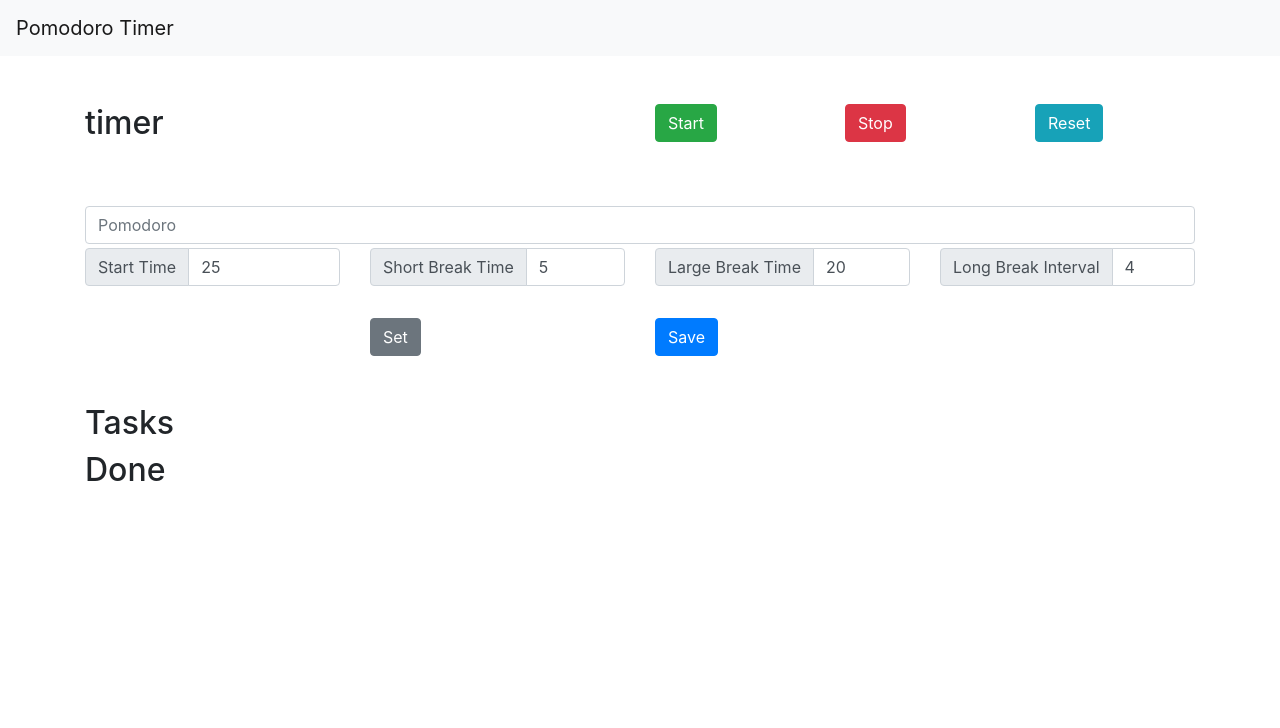
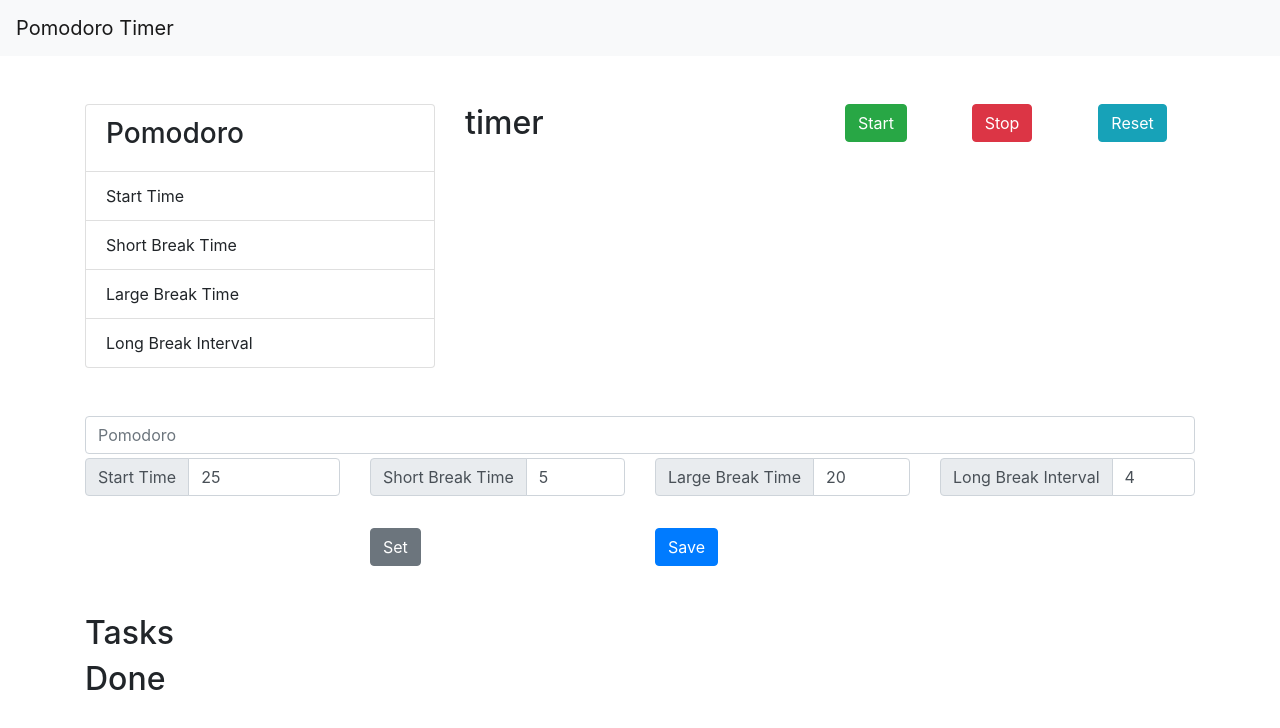
Before and after one commit to israelramosm/angular-pomodoro, an Angular app in the folder my-pomodoro/: page / in a window 1280 px wide. Shown: the top 728 px of the page. Built offline with nearby package versions, Linux system fonts and the light colour scheme.

Commit message:
variable name updated, set config to clock

```diff
--- a/my-pomodoro/src/app/app-clock/app.clock.html
+++ b/my-pomodoro/src/app/app-clock/app.clock.html
@@ -1,16 +1,32 @@
 <section class="row mb-5 mt-5">
+    <div class="col" *ngIf="setConfig">
+        <ul class="list-group">
+            <li class="list-group-item d-flex justify-content-between align-items-center">
+                <h3>{{setConfig.pomodoroName ? setConfig.pomodoroName: "Pomodoro"}}</h3>
+            </li>
+            <li class="list-group-item d-flex justify-content-between align-items-center">
+                Start Time
+                <span>{{setConfig.startTime}}</span>
+            </li>
+            <li class="list-group-item d-flex justify-content-between align-items-center">
+                Short Break Time
+                <span>{{setConfig.shortBreakTime}}</span>
+            </li>
+            <li class="list-group-item d-flex justify-content-between align-items-center">
+                Large Break Time
+                <span>{{setConfig.longBreakTime}}</span>
+            </li>
+            <li class="list-group-item d-flex justify-content-between align-items-center">
+                Long Break Interval
+                <span>{{setConfig.breakInterval}}</span>
+            </li>
+        </ul>
+    </div>
     <div class="col">
         <header>
             <h2>timer</h2>
         </header>
-        <div *ngIf="setConfig">
-            <p>{{setConfig.pomodoroName}}</p>
-            <p>{{setConfig.startTime}}</p>
-            <p>{{setConfig.shortBreakTime}}</p>
-            <p>{{setConfig.largeBreakTime}}</p>
-            <p>{{setConfig.breakInterval}}</p>
-            <p>{{setConfig.isDone}}</p>
-        </div>
+
     </div>
     <div class="col">
         <div class="row">
--- a/my-pomodoro/src/app/app-config/app.config.html
+++ b/my-pomodoro/src/app/app-config/app.config.html
@@ -17,9 +17,9 @@
         </div>
         <div class="input-group mb-3 col">
             <div class="input-group-prepend">
-                <label class="input-group-text" for="largeBreakTime">Large Break Time</label>
+                <label class="input-group-text" for="longBreakTime">Large Break Time</label>
             </div>
-            <input name="largeBreakTime" id="largeBreakTime" class="form-control" type="number" min="10" max="20" [(ngModel)]="pomodoroConfig.largeBreakTime">
+            <input name="longBreakTime" id="longBreakTime" class="form-control" type="number" min="10" max="20" [(ngModel)]="pomodoroConfig.longBreakTime">
         </div>
         <div class="input-group mb-3 col">
             <div class="input-group-prepend">
--- a/my-pomodoro/src/app/app-config/app.config.ts
+++ b/my-pomodoro/src/app/app-config/app.config.ts
@@ -15,7 +15,7 @@ export class AppConfig {
         pomodoroName: "",
         startTime: 25,
         shortBreakTime: 5,
-        largeBreakTime: 20,
+        longBreakTime: 20,
         breakInterval: 4,
         isDone: false
     }
--- a/my-pomodoro/src/app/app-task/app.task.html
+++ b/my-pomodoro/src/app/app-task/app.task.html
@@ -5,7 +5,7 @@
             <li>{{task.pomodoroName}}</li>
             <li>{{task.startTime}}</li>
             <li>{{task.shortBreakTime}}</li>
-            <li>{{task.largeBreakTime}}</li>
+            <li>{{task.longBreakTime}}</li>
             <li>{{task.breakInterval}}</li>
             <li>{{task.isDone}}</li>
         </ul>
--- a/my-pomodoro/src/app/app.component.ts
+++ b/my-pomodoro/src/app/app.component.ts
@@ -27,11 +27,11 @@ export class AppComponent {
     let pomodoroName = event.pomodoroName;
     let startTime = event.startTime;
     let shortBreakTime = event.shortBreakTime;
-    let largeBreakTime = event.largeBreakTime;
+    let longBreakTime = event.longBreakTime;
     let breakInterval = event.breakInterval;
     let isDone = event.isDone;
     let obj = {
-      pomodoroName, startTime, shortBreakTime, largeBreakTime, breakInterval, isDone
+      pomodoroName, startTime, shortBreakTime, longBreakTime, breakInterval, isDone
     };
     return obj;
   }
```
